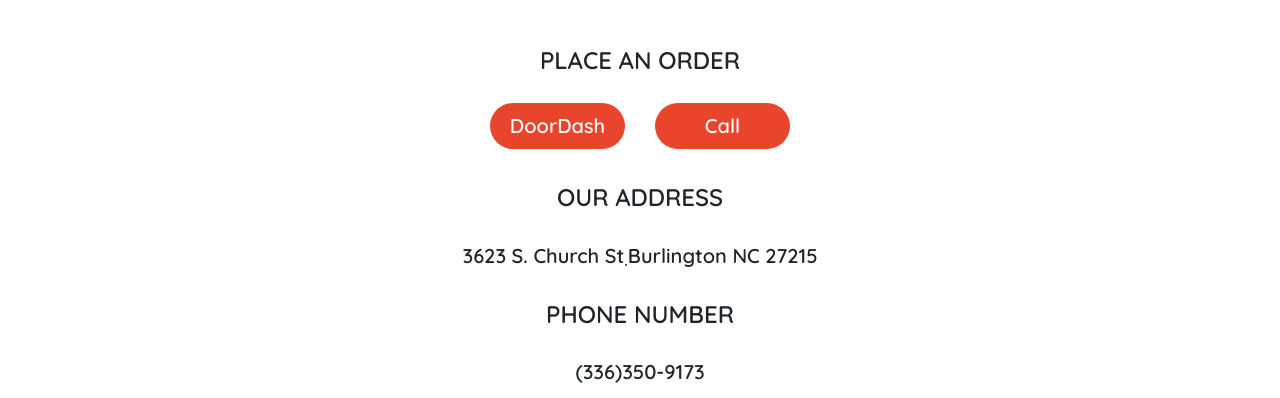
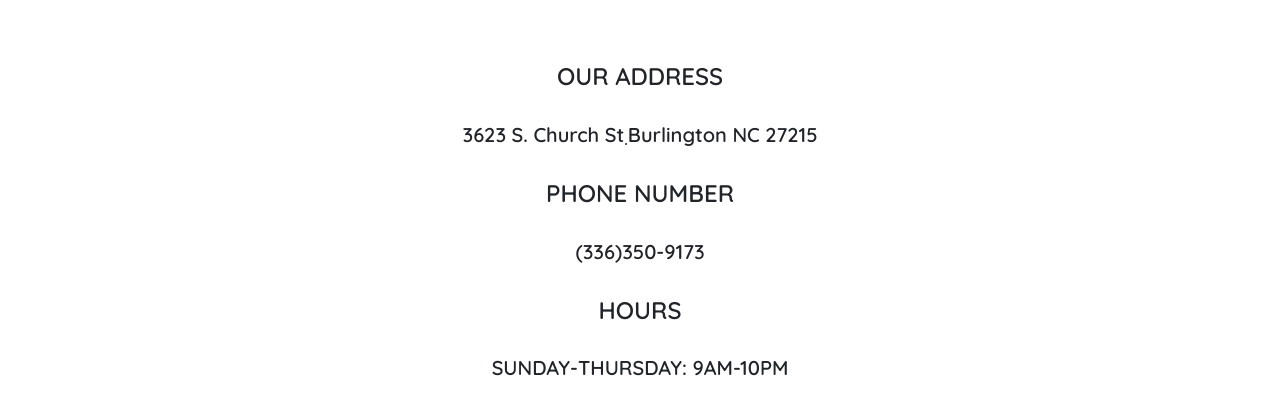
Before and after one commit to Secnev/BL-Website, a website: page contactUs.html in a window 1280 px wide. Shown: the part 402-800 px from the top of the page. Drawn offline with nearby package versions, Linux system fonts and the light colour scheme.

Commit message:
Update to picturs &  removed buttons

```diff
--- a/contactUs.html
+++ b/contactUs.html
@@ -51,23 +51,7 @@
             <!--Main Image-->
             <img id="main-image" class="img img-fluid" src="BL_Images/BL_Inside.png";/>
           </div>
-          <div id="order-now" class="col-12 mt-2">
-            <h4 class="text-uppercase">Place an order</h4>
-          </div>
-            <div id="button-col" class="col">
-                <!-- Button Row-->
-                <div id="button-row" class="row">
-                    <div class="col">
-                        <form id="buttons" action="https://www.doordash.com/store/burrito-loco-mexican-restaurant-burlington-349659/en-US">
-                            <button  id="order-button" class="btn btn-danger btn-lg rounded-pill" type="submit" value="DoorDash">DoorDash</button>
-                        </form>
-                    </div>
-                    <div class="col">
-                    <button id="order-button" class="btn btn-danger btn-lg rounded-pill" type="button" href="tel:336-350-9173">Call</button>
-                    </div>
-                </div>
 
-            </div>
         </div>
         <div class="row">
             <div id="order-now" class="col-12 mt-4">
@@ -211,6 +195,7 @@
         <script src="node_modules/popper.js/dist/umd/popper.min.js"></script>
         <script src="node_modules/bootstrap/dist/js/bootstrap.min.js"></script>
 
+
     </body>
 
 </html>
--- a/styles.css
+++ b/styles.css
@@ -44,9 +44,12 @@ overflow: hidden;
 }
 #order-button {
     margin-top: 10px;
-    width: 135px;
+    width: 55px;
     background-color: #E9452C;
     border: none;
+    border-radius: 10px;
+    padding: 15px;
+    color:white;
 
 
 }
```
Also changed, not shown: index.html (+1 -16 lines), menu.html (+2 -4 lines), BL_Images/BL_Food_1.jpg, BL_Images/BL_Micheladas.jpg, BL_Images/BL_Mixed_Drink.jpg, 3 other files.
